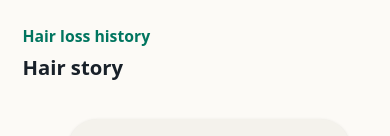
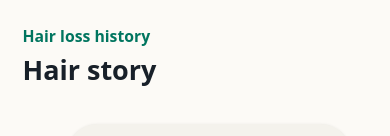
Before and after one commit to hacanand/haiku-hair, a Next.js app: page / in a window 390 px wide. Both pictures are taken after a click on the button "Start intake". Shown: the part 317-453 px from the top of the page. Built offline with nearby package versions, Linux system fonts and the light colour scheme.

Commit message:
style: increase mobile header title font size from lg to 2xl

```diff
--- a/components/intake/step-shell.tsx
+++ b/components/intake/step-shell.tsx
@@ -99,7 +99,7 @@ export function StepShell({ eyebrow, title, subtitle, image, pinned, children, f
           )}
           <div className="sticky top-[calc(5.5rem+env(safe-area-inset-top,0px))] z-10 -mx-5 bg-background px-5 pb-3 pt-2 lg:hidden">
             <p className="text-sm font-semibold text-primary">{resolvedEyebrow}</p>
-            <h1 className="mt-1 text-lg font-semibold text-pretty">{title}</h1>
+            <h1 className="mt-1 text-2xl font-semibold text-pretty">{title}</h1>
             {subtitle && <p className="mt-2 text-pretty text-muted-foreground">{subtitle}</p>}
           </div>
           <div className="mt-5 animate-fade-up lg:mt-0">{children}</div>
```
